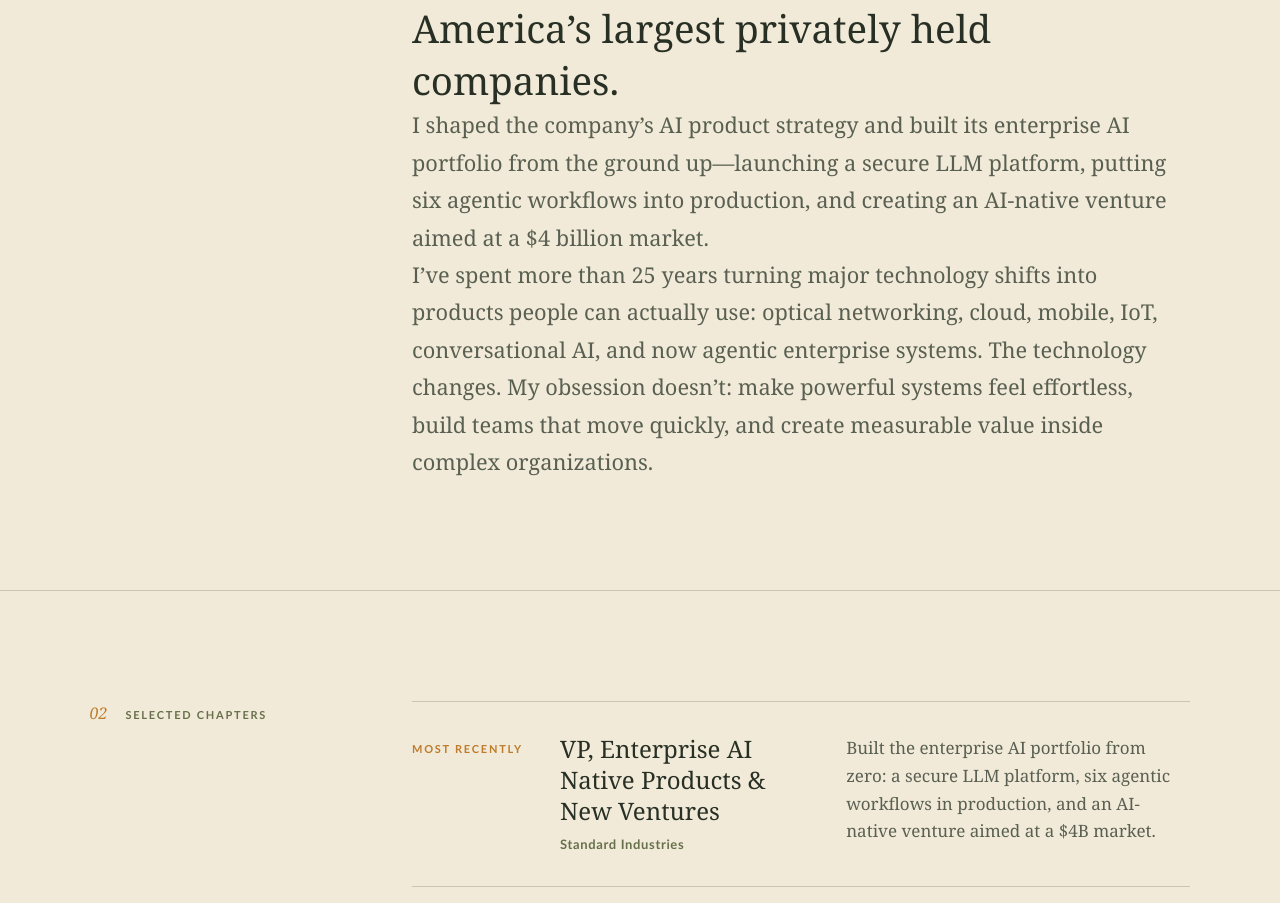
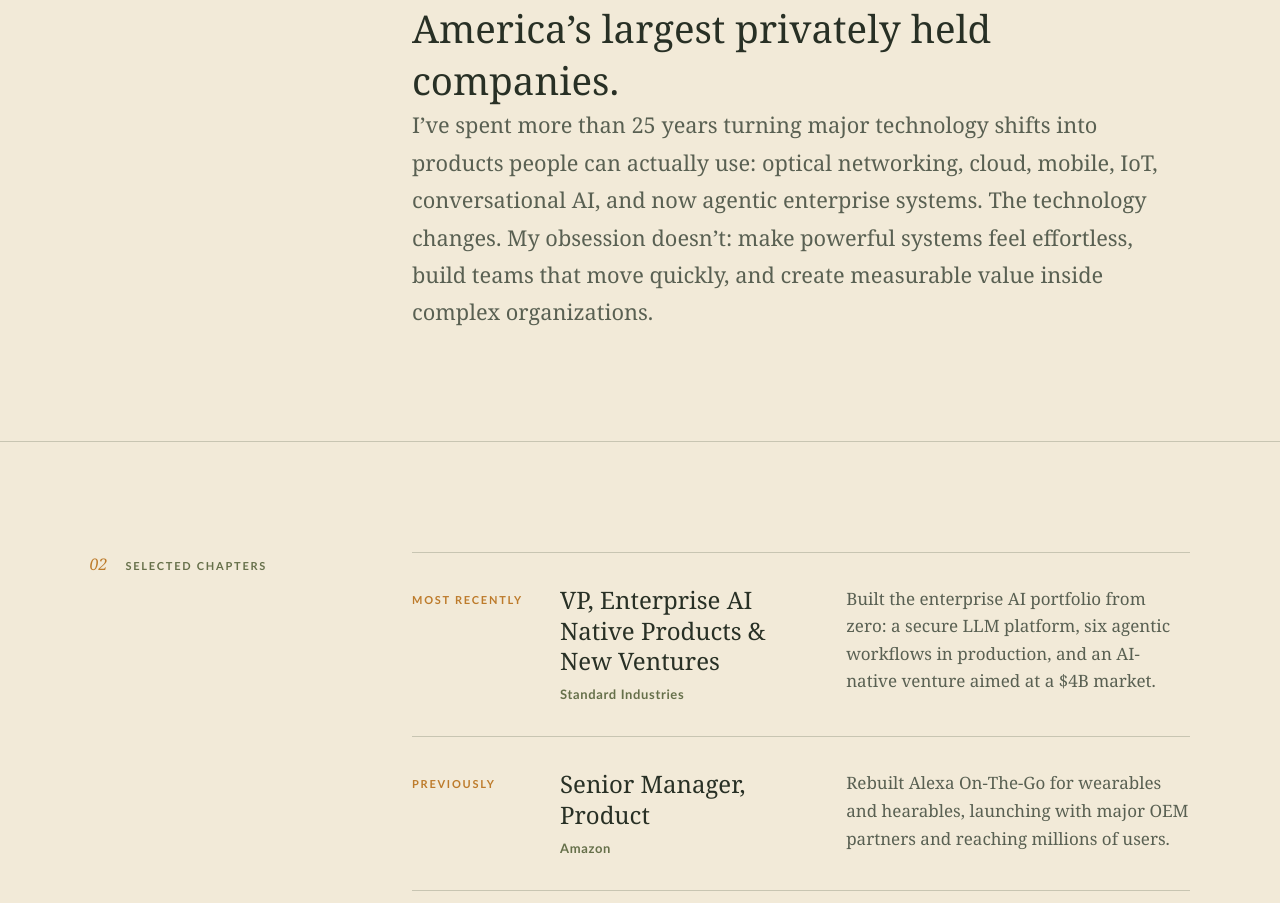
Before and after one commit to ksanjay/ksanjay.net, a Next.js app: page / in a window 1280 px wide. Shown: the part 1077-1980 px from the top of the page. Built offline with nearby package versions, Linux system fonts and the light colour scheme.

Commit message:
Trim About copy

```diff
--- a/app/page.tsx
+++ b/app/page.tsx
@@ -85,12 +85,6 @@ export default function Home() {
             Most recently, I was Vice President of Enterprise AI Native
             Products and New Ventures at Standard Industries, one of America’s
             largest privately held companies.
-          </p>
-          <p>
-            I shaped the company’s AI product strategy and built its enterprise
-            AI portfolio from the ground up—launching a secure LLM platform,
-            putting six agentic workflows into production, and creating an
-            AI-native venture aimed at a $4 billion market.
           </p>
           <p>
             I’ve spent more than 25 years turning major technology shifts into
```
